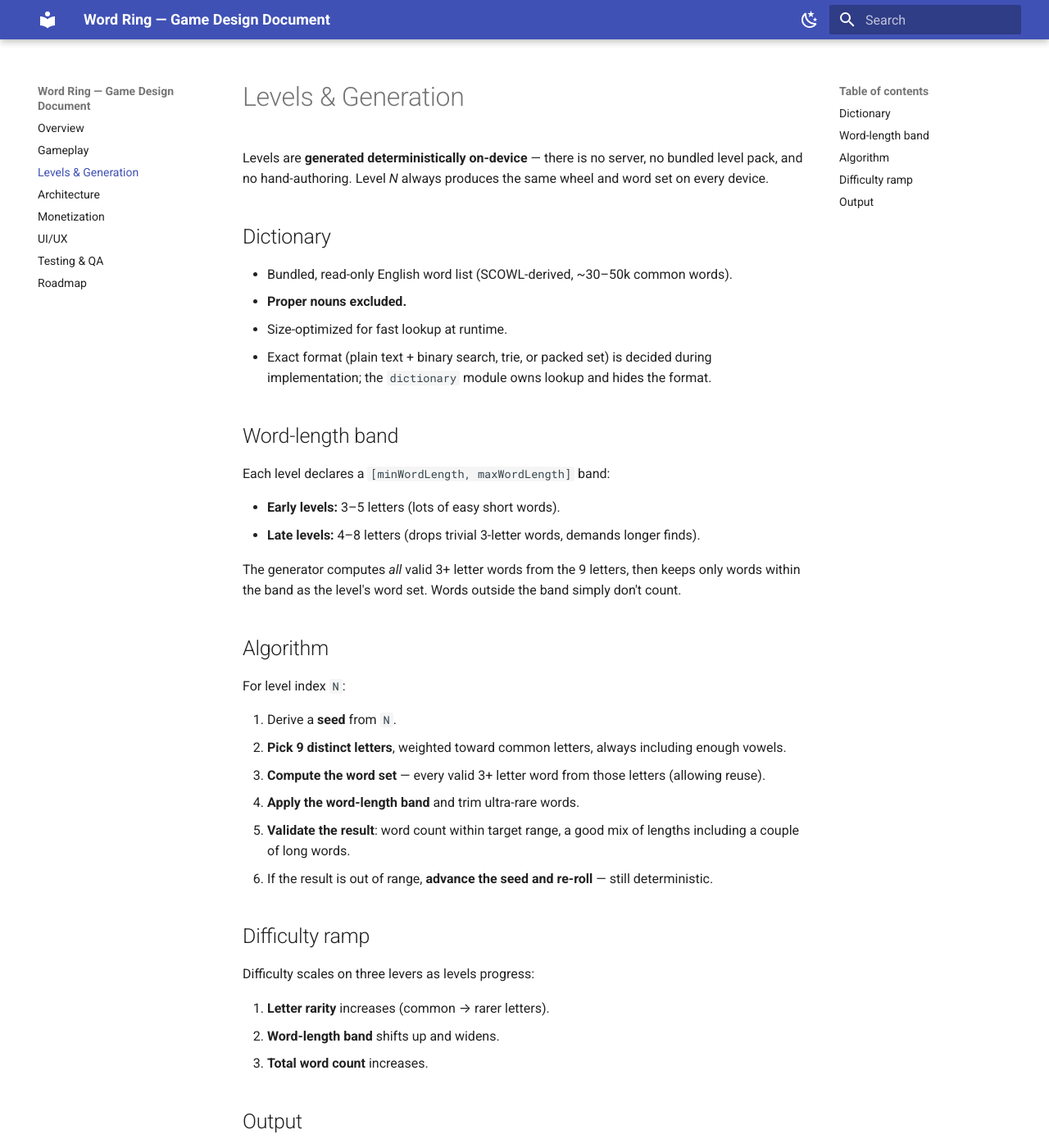
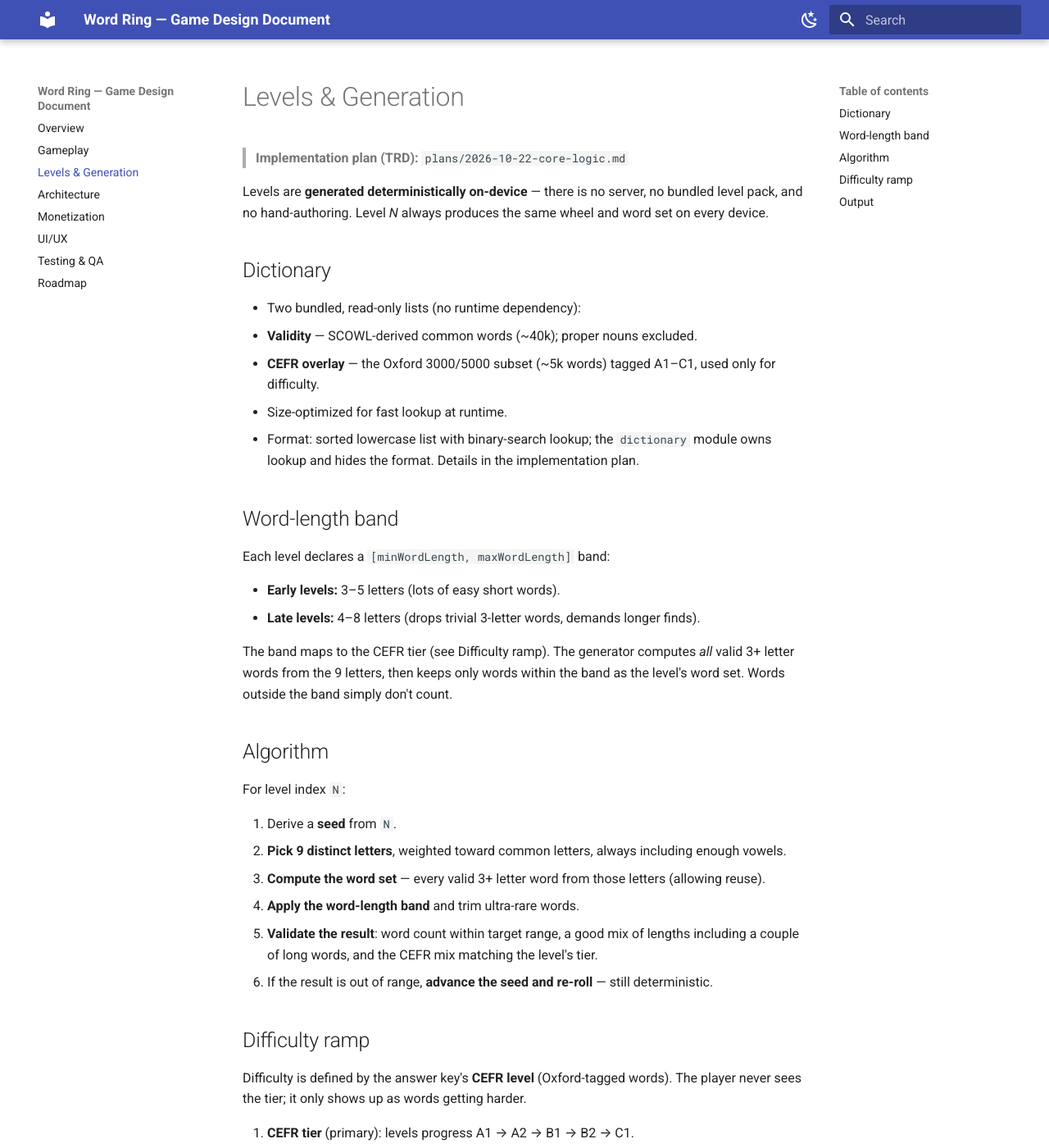
Before and after one commit to rekyb/word-ring, an MkDocs documentation site: the page built from gdd/levels.md, in a window 1280 px wide and 1400 px high. Shown: the whole window at 82% size. Built offline with MkDocs 1.6.1 and Material for MkDocs 9.7.7, drawn with Linux system fonts in a browser that asks for light colours; some of the changed text lies outside the part shown.

Commit message:
docs: add core-logic TRD and link GDD to plan

```diff
--- a/gdd/levels.md
+++ b/gdd/levels.md
@@ -1,4 +1,6 @@
 # Levels & Generation
+
+> **Implementation plan (TRD):** `plans/2026-10-22-core-logic.md`
 
 Levels are **generated deterministically on-device** — there is no server, no bundled
 level pack, and no hand-authoring. Level *N* always produces the same wheel and word
@@ -6,11 +8,13 @@ set on every device.
 
 ## Dictionary
 
-- Bundled, read-only English word list (SCOWL-derived, ~30–50k common words).
-- **Proper nouns excluded.**
+- Two bundled, read-only lists (no runtime dependency):
+  - **Validity** — SCOWL-derived common words (~40k); proper nouns excluded.
+  - **CEFR overlay** — the Oxford 3000/5000 subset (~5k words) tagged A1–C1, used
+    only for difficulty.
 - Size-optimized for fast lookup at runtime.
-- Exact format (plain text + binary search, trie, or packed set) is decided during
-  implementation; the `dictionary` module owns lookup and hides the format.
+- Format: sorted lowercase list with binary-search lookup; the `dictionary` module
+  owns lookup and hides the format. Details in the implementation plan.
 
 ## Word-length band
 
@@ -19,9 +23,9 @@ Each level declares a `[minWordLength, maxWordLength]` band:
 - **Early levels:** 3–5 letters (lots of easy short words).
 - **Late levels:** 4–8 letters (drops trivial 3-letter words, demands longer finds).
 
-The generator computes *all* valid 3+ letter words from the 9 letters, then keeps
-only words within the band as the level's word set. Words outside the band simply
-don't count.
+The band maps to the CEFR tier (see Difficulty ramp). The generator computes *all*
+valid 3+ letter words from the 9 letters, then keeps only words within the band as
+the level's word set. Words outside the band simply don't count.
 
 ## Algorithm
 
@@ -34,17 +38,23 @@ For level index `N`:
    (allowing reuse).
 4. **Apply the word-length band** and trim ultra-rare words.
 5. **Validate the result**: word count within target range, a good mix of lengths
-   including a couple of long words.
+   including a couple of long words, and the CEFR mix matching the level's tier.
 6. If the result is out of range, **advance the seed and re-roll** — still
    deterministic.
 
 ## Difficulty ramp
 
-Difficulty scales on three levers as levels progress:
+Difficulty is defined by the answer key's **CEFR level** (Oxford-tagged words).
+The player never sees the tier; it only shows up as words getting harder.
 
-1. **Letter rarity** increases (common → rarer letters).
-2. **Word-length band** shifts up and widens.
-3. **Total word count** increases.
+1. **CEFR tier** (primary): levels progress A1 → A2 → B1 → B2 → C1.
+2. **Letter rarity** (mechanism): the generator samples rarer letters at higher
+   tiers to produce the target CEFR mix.
+3. **Word-length band** shifts up and widens (3–5 early, 5–8 late).
+4. **Total word count** increases.
+
+The campaign is a fixed **50 levels** (10 per CEFR tier). The generator can still
+produce any level number if the campaign is extended later.
 
 ## Output
 
@@ -54,3 +64,4 @@ Each generated level yields:
 - `wordSet` — the valid words (the answer key)
 - `minWordLength`, `maxWordLength`
 - star thresholds (global constants, or per-level overrides)
+- `targetCefr` — the level's internal difficulty tier (hidden from the player)
```
Also changed, not shown: gdd/architecture.md (+2 -2 lines), gdd/index.md (+8 -3 lines), plans/2026-10-22-core-logic.md (added, +293 -0 lines).
